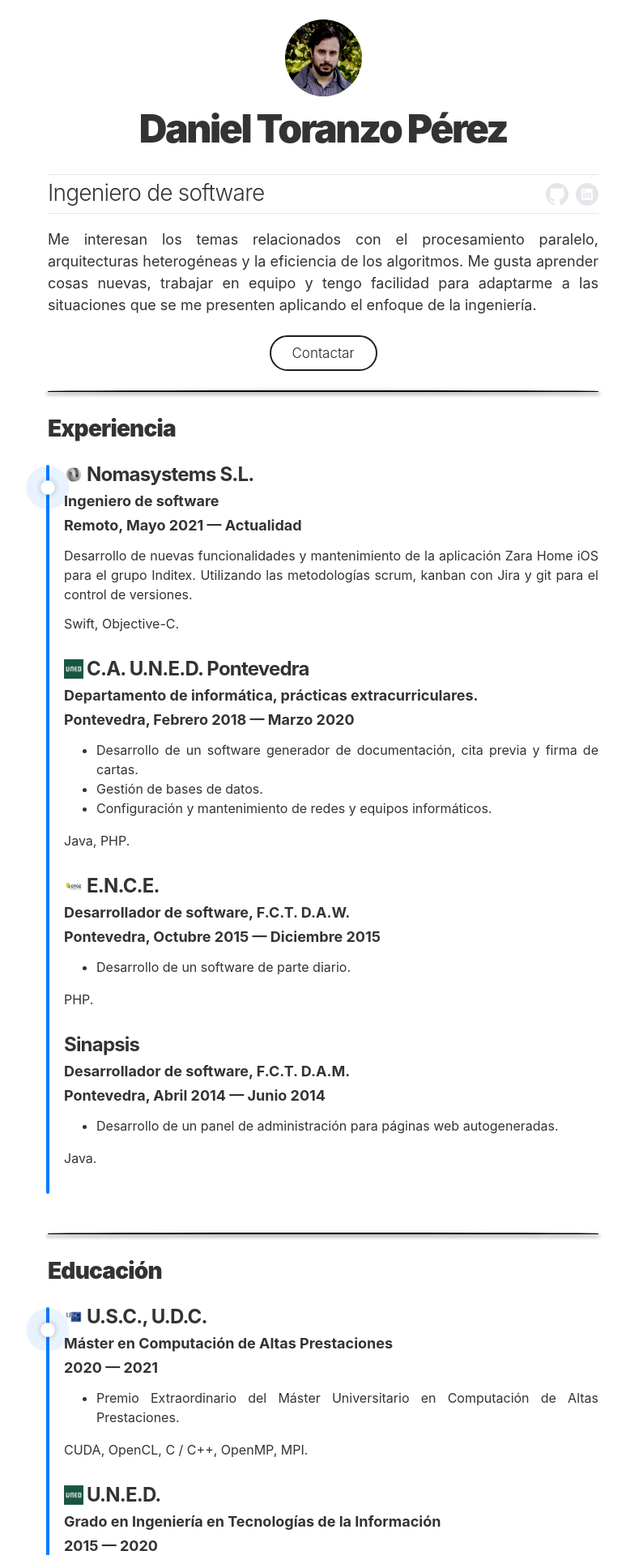
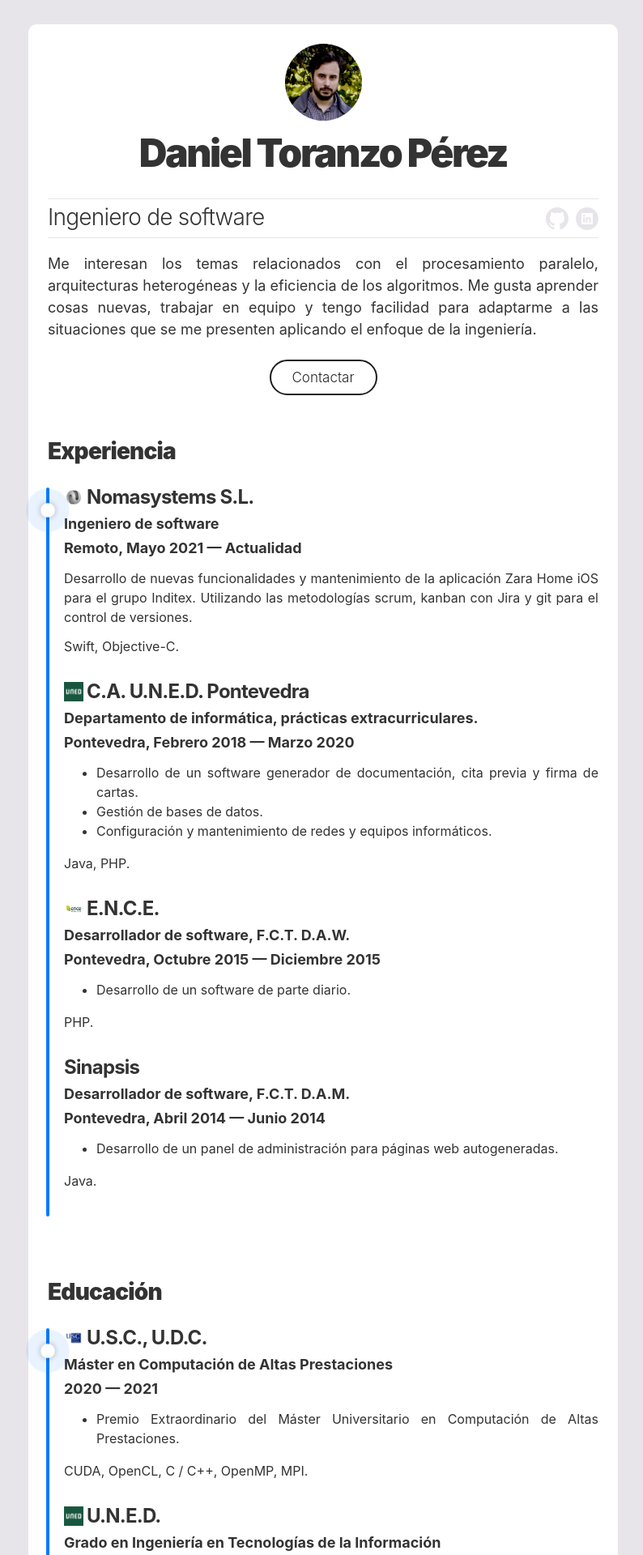
Before and after one commit to obocat/daniel_toranzo_perez, a Jekyll site: the page built from index.html, in a window 1280 px wide. Shown: the top 1920 px of the page at 81% size, without its empty margins (241-1035 px from the left). Built offline with Jekyll 4.4.1, drawn with Linux system fonts in a browser that asks for light colours.

Commit message:
feat: new layout

```diff
--- a/_layouts/resume.html
+++ b/_layouts/resume.html
@@ -39,7 +39,6 @@
           {% assign sections = sections | push: site.data.certifications %}
         {% endif %}
         {% for section in sections %}
-        <div class="section-separator"></div>
         <!-- begin Section -->
         <section class="content-section">
           <header class="section-header">
--- a/_sass/_base.scss
+++ b/_sass/_base.scss
@@ -8,28 +8,37 @@
 
 /*--- Dark Mode ---*/
 @media (prefers-color-scheme: dark) {
-  html {
+  .wrapper {
     background: $black;
   }
-  body, a {
+  body {
     color: $white;
+    background: black;
   }
 }
 
 @media (prefers-color-scheme: light) {
-  html {
+  .wrapper {
     background: $white;
   }
-  body, a {
+  body {
     color: $black;
+    background: $gray;
   }
 }
+
 /*------*/
 
 body{
   @include sans;
   font-size: 16px;
   line-height: 1.5;
+  padding: 30px;
+}
+
+a {
+  text-decoration: none;
+  color: #2aabdf;
 }
 
 .wrapper:before,
@@ -40,6 +49,7 @@
   padding: 0 24px;
   margin: 0 auto;
   zoom: 1;
+  border-radius: 10px;
 }
 
 // clearfix (now called group,
@@ -59,13 +69,3 @@
     color: #fff;
     text-shadow: none;
 }
-
-.section-separator {
-  width: 100%;
-  height: 2px;
-  border-top-left-radius: calc(100% * 2);
-  border-top-right-radius: calc(100% * 2);
-  background: black;
-  -webkit-box-shadow: 0px 2px 4px 2px rgba(0,0,0,0.25);
-  box-shadow: 0px 2px 4px 2px rgba(0,0,0,0.25);
-}
--- a/_sass/_resume.scss
+++ b/_sass/_resume.scss
@@ -188,7 +188,7 @@
 // footer styles
 
 .page-footer {
-  border-top: 4px solid $gray;
+  border-top: 1px solid $gray;
   padding-top: 1.5rem;
   text-align: center;
   margin-bottom: 3rem;
```
